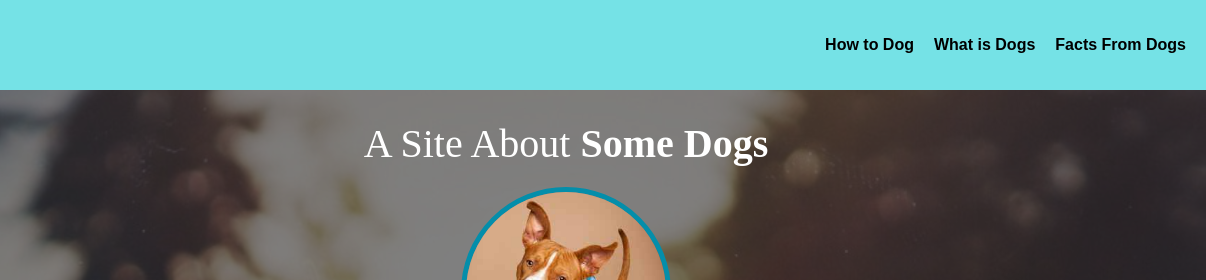
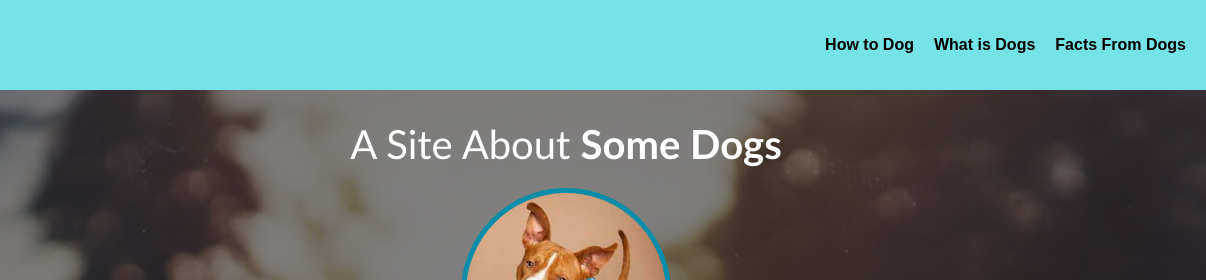
Before and after one commit to sethverrill/dog_party, a plain HTML site: page index.html in a window 1280 px wide. Shown: the top 280 px of the page, 74-1280 px from the left. Drawn offline with Linux system fonts and the light colour scheme.

Commit message:
Adjust font

```diff
--- a/style.css
+++ b/style.css
@@ -53,7 +53,7 @@ li a {
   padding-top: 0px;
   margin-bottom: 15px;
   font-weight: 300;
-  font-family: 'Avenir Next';
+  font-family: 'Trebuchet MS';
 }
 
 .hero h1 strong {
```
